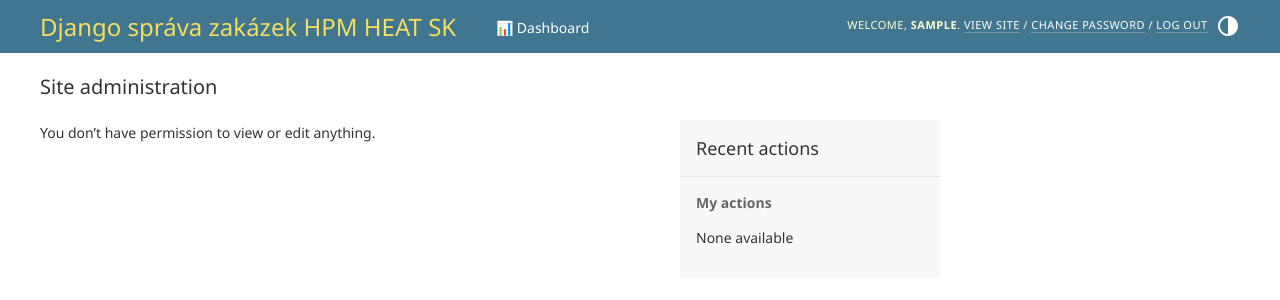
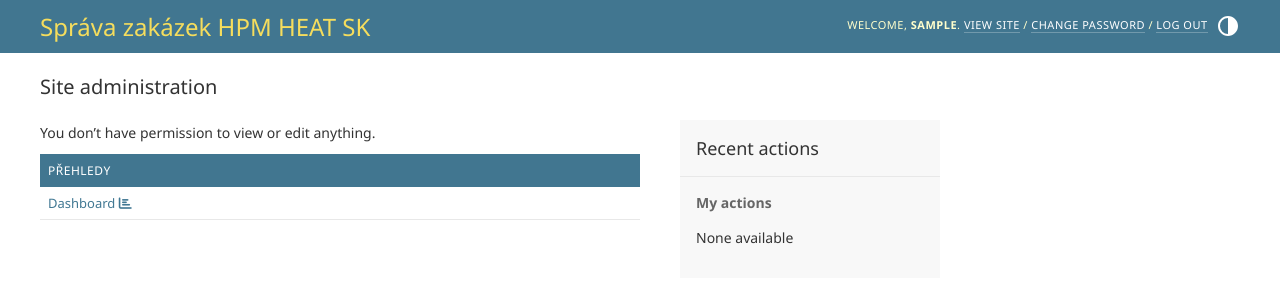
Before and after one commit to zpilat/Django_order_processing, a Django app: page /admin/ in a window 1280 px wide. Shown: the top 300 px of the page. Run offline with Django 5.2, Linux system fonts and the light colour scheme; the visitor is signed in with stand-in values (Sample User, id 1); data comes from the database, SQL or seed files in the repository; data that the repository does not hold is empty.

Commit message:
přesun odkazu na přehledy do levého sidebaru

```diff
--- /dev/null
+++ b/templates/admin/app_list.html
@@ -0,0 +1,78 @@
+{% load i18n %}
+
+{% if app_list %}
+  {% for app in app_list %}
+    <div class="app-{{ app.app_label }} module{% if app.app_url in request.path|urlencode %} current-app{% endif %}">
+      <table>
+        <caption>
+          <a href="{{ app.app_url }}" class="section" title="{% blocktranslate with name=app.name %}Models in the {{ name }} application{% endblocktranslate %}">{{ app.name }}</a>
+        </caption>
+        <thead class="visually-hidden">
+          <tr>
+            <th scope="col">{% translate 'Model name' %}</th>
+            <th scope="col">{% translate 'Add link' %}</th>
+            <th scope="col">{% translate 'Change or view list link' %}</th>
+          </tr>
+        </thead>
+        {% for model in app.models %}
+          {% with model_name=model.object_name|lower %}
+            <tr class="model-{{ model_name }}{% if model.admin_url in request.path|urlencode %} current-model{% endif %}">
+              <th scope="row" id="{{ app.app_label }}-{{ model_name }}">
+                {% if model.admin_url %}
+                  <a href="{{ model.admin_url }}"{% if model.admin_url in request.path|urlencode %} aria-current="page"{% endif %}>{{ model.name }}</a>
+                {% else %}
+                  {{ model.name }}
+                {% endif %}
+              </th>
+
+              {% if model.add_url %}
+                <td><a href="{{ model.add_url }}" class="addlink" aria-describedby="{{ app.app_label }}-{{ model_name }}">{% translate 'Add' %}</a></td>
+              {% else %}
+                <td></td>
+              {% endif %}
+
+              {% if model.admin_url and show_changelinks %}
+                {% if model.view_only %}
+                  <td><a href="{{ model.admin_url }}" class="viewlink" aria-describedby="{{ app.app_label }}-{{ model_name }}">{% translate 'View' %}</a></td>
+                {% else %}
+                  <td><a href="{{ model.admin_url }}" class="changelink" aria-describedby="{{ app.app_label }}-{{ model_name }}">{% translate 'Change' %}</a></td>
+                {% endif %}
+              {% elif show_changelinks %}
+                <td></td>
+              {% endif %}
+            </tr>
+          {% endwith %}
+        {% endfor %}
+      </table>
+    </div>
+  {% endfor %}
+{% else %}
+  <p>{% translate 'You don’t have permission to view or edit anything.' %}</p>
+{% endif %}
+
+{# --- Vlastní sekce Přehledy --- #}
+<div class="app-prehledy module">
+  <table>
+    <caption>
+      <span class="section">Přehledy</span>
+    </caption>
+    <thead class="visually-hidden">
+      <tr>
+        <th scope="col">{% translate 'Model name' %}</th>
+        <th scope="col">{% translate 'Add link' %}</th>
+        <th scope="col">{% translate 'Change or view list link' %}</th>
+      </tr>
+    </thead>
+    <tbody>
+      <tr class="model-dashboard">
+        <th scope="row">
+          <a href="{% url 'dashboard' %}" target='blank'>
+            Dashboard <i class="fas fa-chart-bar"></i>
+          </a>
+        </th>
+        <td></td>
+        <td></td>
+      </tr>
+    </tbody>
+  </table>
+</div>
--- a/templates/admin/base_site.html
+++ b/templates/admin/base_site.html
@@ -8,9 +8,8 @@
 {% endblock %}
 
 {% block branding %}
-<div id="site-name"><a href="{% url 'admin:index' %}">Django správa zakázek HPM HEAT SK</a></div>
+<div id="site-name"><a href="{% url 'admin:index' %}">Správa zakázek HPM HEAT SK</a></div>
 {% if user.is_anonymous %}
   {% include "admin/color_theme_toggle.html" %}
 {% endif %}
-<span style="margin-left: 20px;margin-top: 8px;"><a href="{% url 'dashboard' %}" target="_blank">📊 Dashboard</a></span>
 {% endblock %}
```
